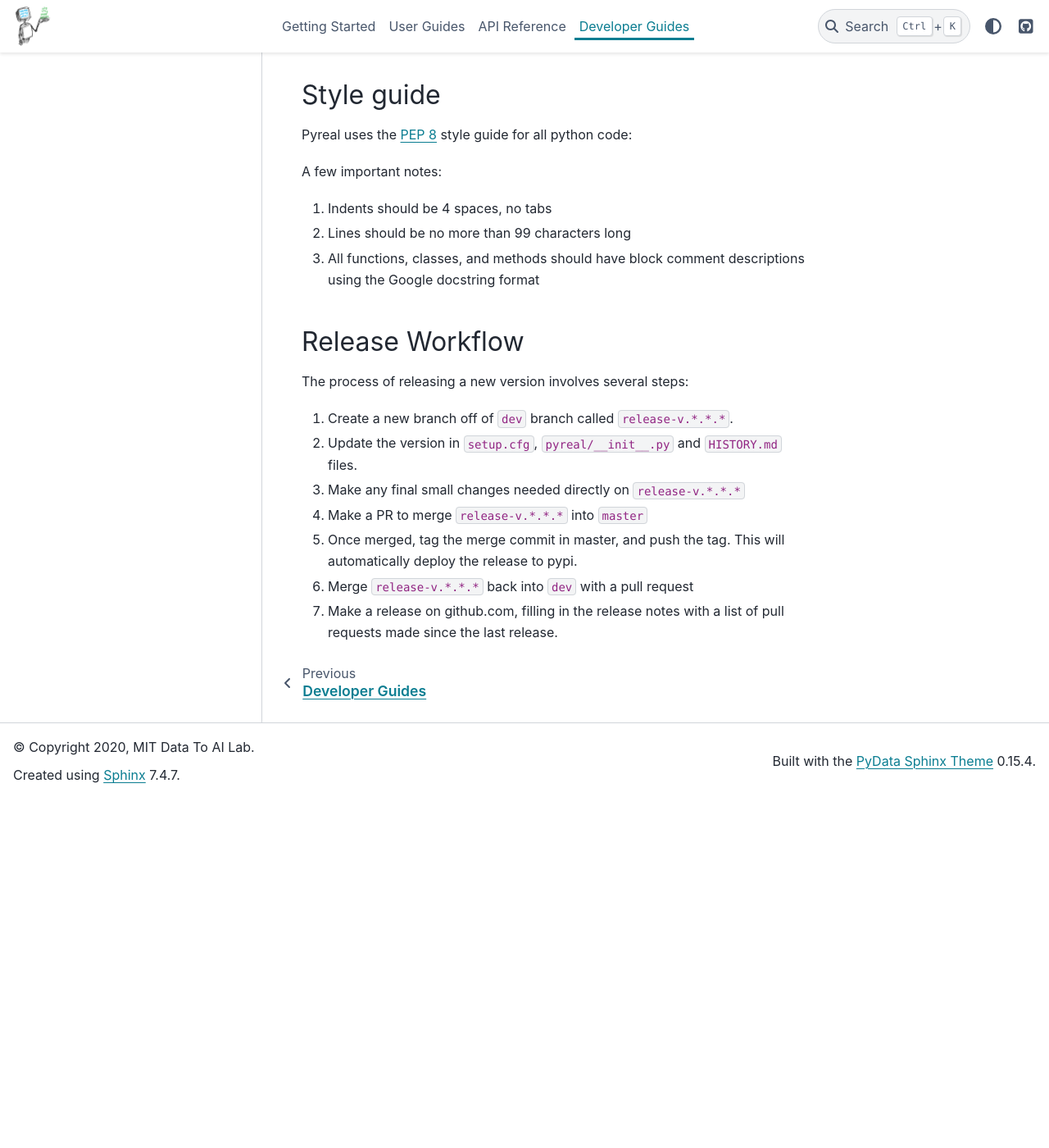
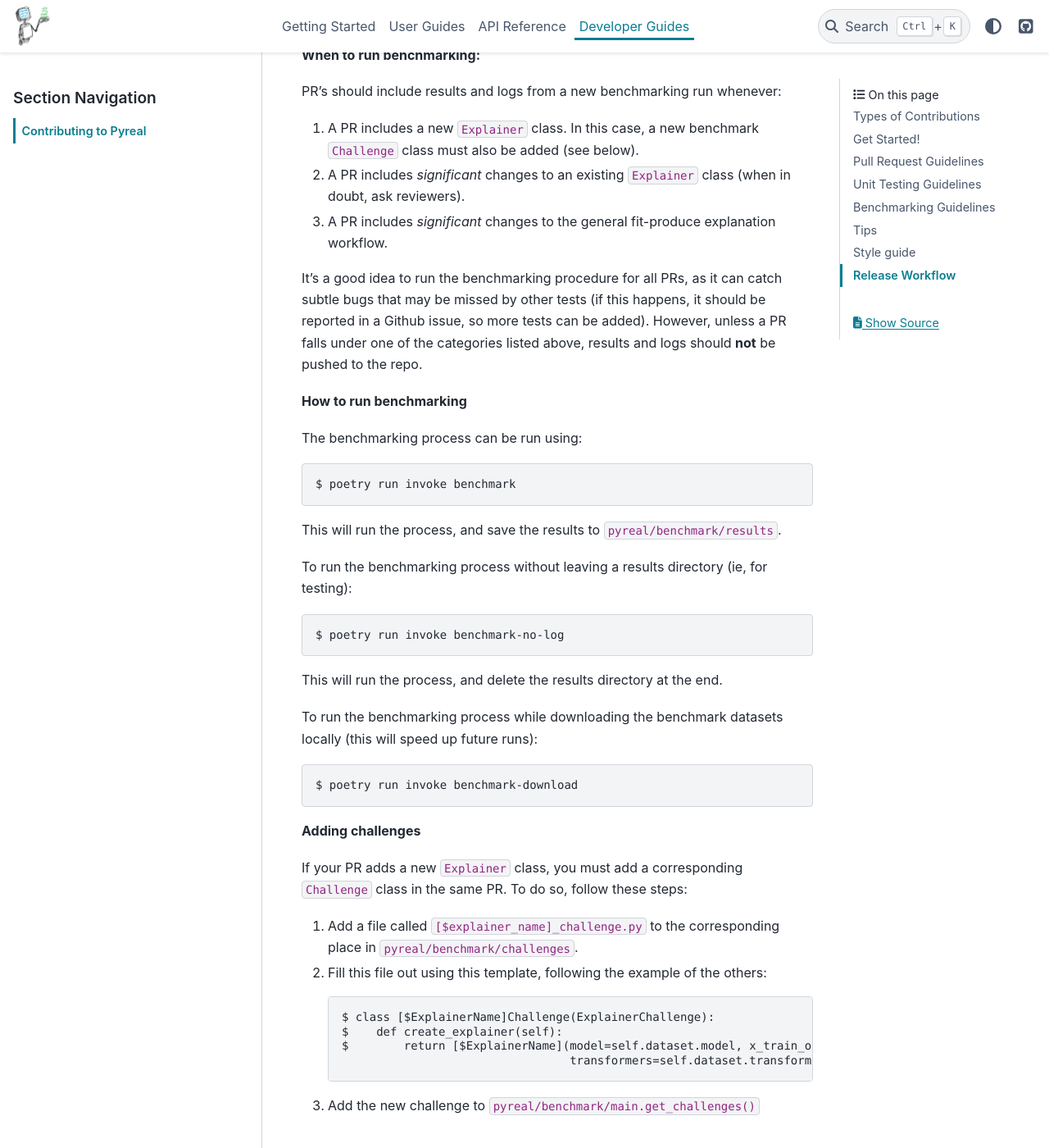
Before and after one commit to sibyl-dev/pyreal, a Sphinx documentation site: the page built from docs/developer_guides/contributing.rst, in a window 1280 px wide and 1400 px high, scrolled down 4305 px. Shown: the whole window at 82% size. Built offline with Sphinx 7.4.7 and the PyData theme 0.15.4, drawn with Linux system fonts in a browser that asks for light colours; before the commit the page ends 5279 px from its top, so only the background shows below that; some of the changed text lies outside the part shown.

Commit message:
Adding details about benchmarking to contributor guide

```diff
--- a/docs/conf.py
+++ b/docs/conf.py
@@ -38,6 +38,7 @@ extensions = [
     'sphinx.ext.githubpages',
     'sphinx.ext.viewcode',
     'sphinx.ext.napoleon',
+    'sphinx.ext.autosectionlabel',
     'IPython.sphinxext.ipython_console_highlighting',
     'IPython.sphinxext.ipython_directive',
 ]
--- a/docs/developer_guides/contributing.rst
+++ b/docs/developer_guides/contributing.rst
@@ -103,14 +103,17 @@ Ready to contribute? Here's how to set up ``pyreal`` for local development.
 
     $ poetry run invoke view-docs
 
-7. After running all four commands listed in steps 5 and 6 and
+7. Any PR that includes a new `Explainer` class, significant changes to an existing `Explainer`
+   class, or significant changes to the explanation workflow as a whole should also include
+   the results of a benchmarking run. See :ref:`Benchmarking Guidelines` for more info.
+8. After running all four commands listed in steps 5 and 6 and
    confirming they work correctly, commit your changes and push your branch to GitHub::
 
     $ git add .
     $ git commit -m "Your detailed description of your changes."
     $ git push origin name-of-your-bugfix-or-feature
 
-8. Submit a pull request through the GitHub website, merging back into ``dev``.
+9. Submit a pull request through the GitHub website, merging back into ``dev``.
 10. Branches should be deleted on merge.
 
 Pull Request Guidelines
@@ -163,6 +166,64 @@ All the Unit Tests should comply with the following requirements:
    includes not reading or writing to any file system or database, which will be properly
    mocked.
 
+.. _benchmarking:
+
+Benchmarking Guidelines
+------------------------
+
+**When to run benchmarking:**
+
+PR's should include results and logs from a new benchmarking run whenever:
+
+#. A PR includes a new ``Explainer`` class. In this case, a new benchmark ``Challenge`` class
+   must also be added (see below).
+
+#. A PR includes *significant* changes to an existing ``Explainer`` class
+   (when in doubt, ask reviewers).
+
+#. A PR includes *significant* changes to the general fit-produce explanation workflow.
+
+It's a good idea to run the benchmarking procedure for all PRs, as it can catch subtle
+bugs that may be missed by other tests (if this happens, it should be reported in a Github
+issue, so more tests can be added). However, unless a PR falls under one of the categories
+listed above, results and logs should **not** be pushed to the repo.
+
+**How to run benchmarking**
+
+The benchmarking process can be run using::
+
+    $ poetry run invoke benchmark
+
+This will run the process, and save the results to ``pyreal/benchmark/results``.
+
+To run the benchmarking process without leaving a results directory (ie, for testing)::
+
+    $ poetry run invoke benchmark-no-log
+
+This will run the process, and delete the results directory at the end.
+
+To run the benchmarking process while downloading the benchmark datasets locally
+(this will speed up future runs)::
+
+    $ poetry run invoke benchmark-download
+
+**Adding challenges**
+
+If your PR adds a new ``Explainer`` class, you must add a corresponding ``Challenge`` class in the
+same PR. To do so, follow these steps:
+
+#. Add a file called ``[$explainer_name]_challenge.py`` to the corresponding place in
+   ``pyreal/benchmark/challenges``.
+
+#. Fill this file out using this template, following the example of the others::
+
+    $ class [$ExplainerName]Challenge(ExplainerChallenge):
+    $    def create_explainer(self):
+    $        return [$ExplainerName](model=self.dataset.model, x_train_orig=self.dataset.X,
+                                     transformers=self.dataset.transforms, fit_on_init=True)
+
+#. Add the new challenge to ``pyreal/benchmark/main.get_challenges()``
+
 Tips
 ----
 
```
